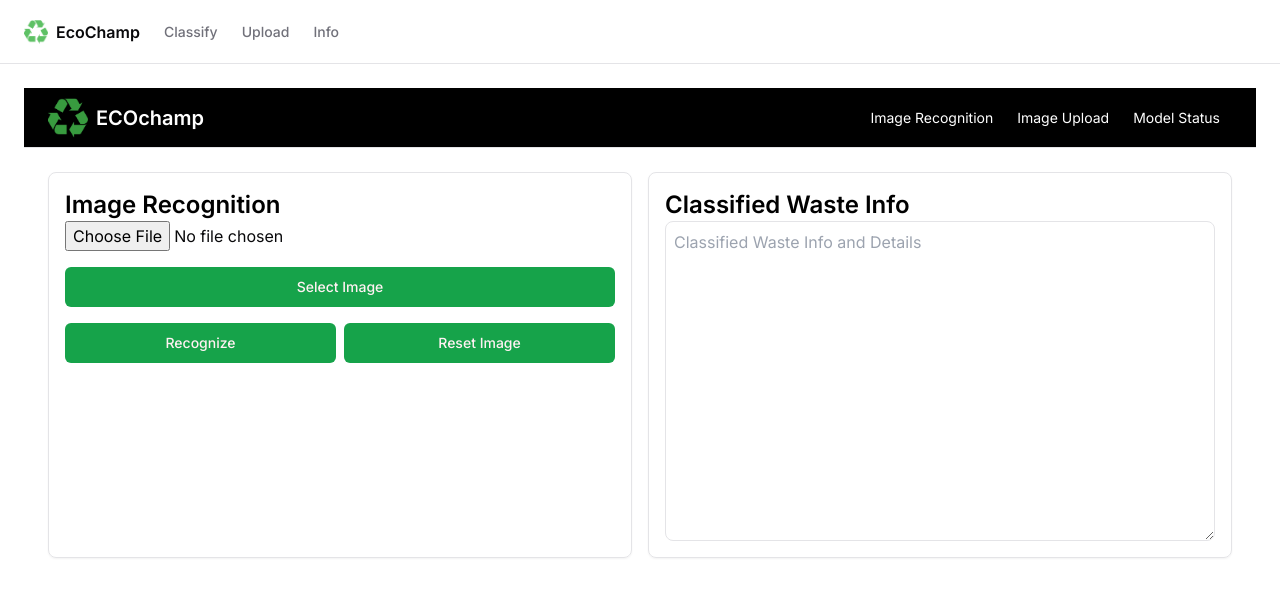
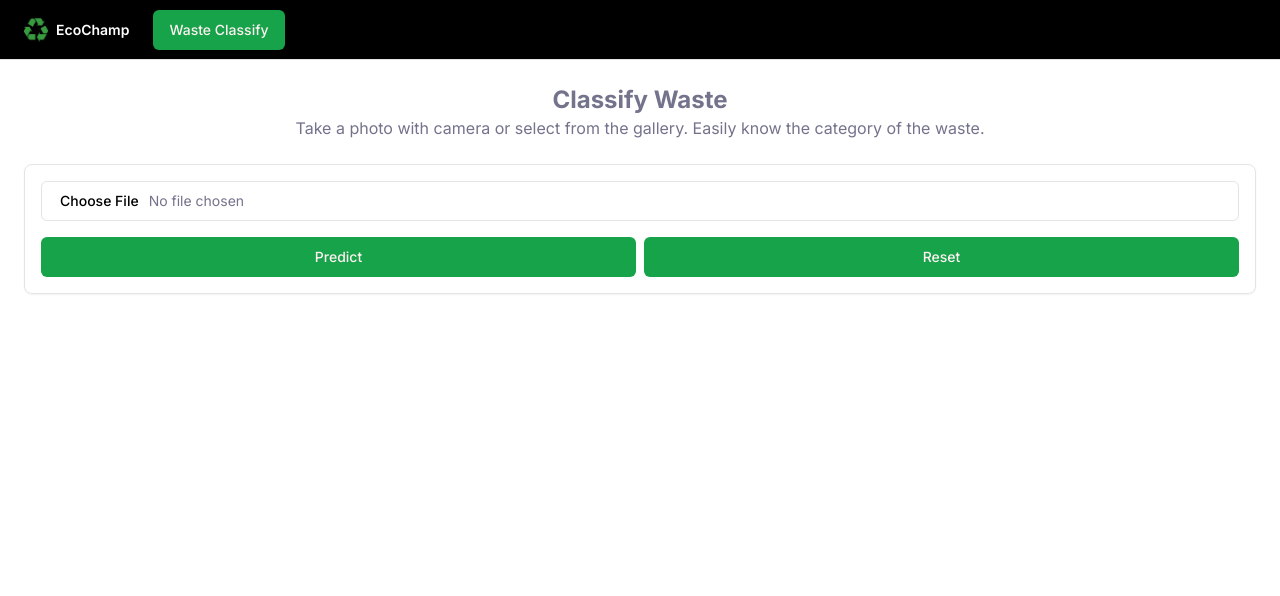
Before and after one commit to chikyung2/comps456f-fyp-2023-alin-3, a Next.js app in the folder frontend/: page /image-recognition in a window 1280 px wide. Shown: the top 596 px of the page. Built offline with nearby package versions, Linux system fonts and the light colour scheme.

Commit message:
updated changes 6/4

```diff
--- a/frontend/package.json
+++ b/frontend/package.json
@@ -19,6 +19,7 @@
     "next": "14.1.4",
     "react": "^18",
     "react-dom": "^18",
+    "react-just-parallax": "^3.1.16",
     "tailwind-merge": "^2.2.2",
     "tailwindcss-animate": "^1.0.7"
   },
--- a/frontend/src/app/globals.css
+++ b/frontend/src/app/globals.css
@@ -6,7 +6,7 @@
 @layer base {
   :root {
     --background: 0 0% 100%;
-    --foreground: 240 10% 3.9%;
+    --foreground: 240 10% 50%;
     --card: 0 0% 100%;
     --card-foreground: 240 10% 3.9%;
     --popover: 0 0% 100%;
@@ -29,7 +29,7 @@
 
   .dark {
     --background: 20 14.3% 4.1%;
-    --foreground: 0 0% 95%;
+    --foreground: 0 0% 50%;
     --card: 24 9.8% 10%;
     --card-foreground: 0 0% 95%;
     --popover: 0 0% 9%;
@@ -48,6 +48,8 @@
     --input: 240 3.7% 15.9%;
     --ring: 142.4 71.8% 29.2%;
   }
+
+
 }
 
 @layer base {
@@ -58,3 +60,7 @@
     @apply bg-background text-foreground;
   }
 }
+
+.div-gap {
+  margin-bottom: 100px;
+}
--- a/frontend/src/app/image-recognition/page.tsx
+++ b/frontend/src/app/image-recognition/page.tsx
@@ -1,56 +1,117 @@
+'use client'
 import Link from "next/link";
-import * as React from "react"
+import Image from "next/image";
 import { Button } from "@/components/ui/button"
-import { Progress } from "@/components/ui/progress"
+import { Image as ImageIcon } from "lucide-react";
+import { Input } from "@/components/ui/input";
+import { Label } from "@/components/ui/label";
+import { Form } from "@/components/ui/form";
+import { ImageUploadForm } from "@/components/ImageUploadForm";
+import { useState } from 'react';
+import { Dropzone } from '@/components/ui/dropzone';
+import {
+  Card,
+  CardContent,
+  CardDescription,
+  CardFooter,
+  CardHeader,
+  CardTitle,
+} from "@/components/ui/card"
 
 export default function Page() {
+  const [selectedImage, setSelectedImage] = useState(null);
+  const [result, setResult] = useState(null);
+  const [image, setImage] = useState(null);
+  const [files, setFiles] = useState<string[]>([]);
+
+  const handleFileChange = (e) => {
+    const file = event.target.files[0];
+    setImage(URL.createObjectURL(file))
+    setSelectedImage(file);
+  }
+
+  const handleSubmit = async () => {
+    if (!selectedImage) return
+
+    const formData = new FormData();
+    formData.append('image', selectedImage);
+
+    try {
+      const response = await fetch('http://127.0.0.1:8080/recognize', {
+        method: 'POST',
+        body: formData
+      });
+
+      const data = await response.json();
+      setResult(data);
+    } catch (error) {
+      console.error('Error uploading image:', error);
+    }
+  }
+
   return (
-        <div className="flex flex-col">
-      <header className="flex h-14 lg:h-[60px] items-center justify-between gap-4 border-b bg-black px-6 dark:bg-black">
-        <Link className="flex items-center gap-2 font-semibold text-white" href="/">
-          <img alt="App Logo" className="h-10 w-10" src="/img/ECOchampC.png" />
-          <span className="text-lg lg:text-xl">ECOchamp</span>
-        </Link>
-        <nav className="flex justify-center">
-          <Link
-            className="rounded-lg px-3 py-2 text-white text-sm transition-all hover:text-gray-900 dark:text-gray-400 dark:hover:text-gray-50"
-            href="/image-recognition"
-          >
-            Image Recognition
-          </Link>
-          <Link
-            className="rounded-lg px-3 py-2 text-white text-sm transition-all hover:text-gray-900 dark:text-gray-400 dark:hover:text-gray-50"
-            href="/upload"
-          >
-            Image Upload
-          </Link>
-          <Link className="rounded-lg px-3 py-2 text-white text-sm dark:text-gray-50" href="/model-status">
-            Model Status
-          </Link>
-        </nav>
-      </header>
-      <main className="flex flex-1 flex-col gap-4 p-4 md:gap-8 md:p-6">
-        <div className="grid md:grid-cols-2 gap-4">
+    <>
+      <div className="flex flex-col items-center">
+        <h1 className="text-lg font-bold md:text-2xl">Classify Waste</h1>
+        <p className="text-md text-foreground text-center">
+          Take a photo with camera or select from the gallery. Easily know the category of the waste.
+        </p>
+      </div>
+
       <div className="border rounded-lg shadow-sm p-4">
-            <h1 className="font-semibold text-2xl text-black">Image Recognition</h1>
         <div className="flex flex-col gap-4">
-              <input type="file" accept="image/x-png,image/jpeg,image/gif"/>
+          {image ? <Image src={image} alt="Selected Image" width={0} height={0} className="w-full h-auto" /> : (
+            <Input type="file" accept=".jpeg, .png" onChange={handleFileChange} />)}
 
-              <Button className="w-full">Select Image</Button>
-              <div className="flex gap-2">
-                <Button className="flex-1">Recognize</Button>
-                <Button className="flex-1">Reset Image</Button>
+          {/* <Button className="w-full">Select Image</Button> */}
+          <div className="flex max-md:flex-col gap-2">
+            <Button type='submit' className="flex-1" onClick={handleSubmit}>Predict</Button>
+            <Button className="flex-1">Reset</Button>
           </div>
         </div>
       </div>
-          <div className="border rounded-lg shadow-sm p-4">
-            <h1 className="font-semibold text-2xl text-black">Classified Waste Info</h1>
-            <div className="flex flex-col gap-4">
-              <textarea className="p-2 border rounded-lg h-80" placeholder="Classified Waste Info and Details" />
+      {/* <ImageUploadForm /> */}
+      {result && (
+        <div>
+          <h2 className="text-xl font-semibold">Result</h2>
+          {/* <pre>{JSON.stringify(result, null, 2)}</pre> */}
+          <Card>
+            <CardHeader>
+              <CardTitle>Recyclable</CardTitle>
+              <CardDescription>Predicted paper bag with 80% confidence</CardDescription>
+            </CardHeader>
+            <CardContent>
+              <p>Recyclable Type: Paper</p>
+              <p>Item: Paper bag (predicted with 80% confidence)</p>
+              <p>Recycling Tips: Remove non-paper materials, Keep dry.</p>
+            </CardContent>
+            <CardFooter>
+              <p>Is it correct?</p>
+            </CardFooter>
+          </Card>
         </div>
-          </div>
-        </div>
-      </main>
-    </div>
+      )}
+      {/* <Dropzone
+        onChange={setFiles}
+        className="w-full"
+        fileExtension="image/*"
+      />
+      {files.map((file) => (
+        <Image key={file} src={files} alt="Uploaded File" width={300} height={300} />
+      ))} */}
+
+
+
+
+
+
+      {/* <div className="border rounded-lg shadow-sm p-4">
+        <h1 className="font-semibold text-2xl text-black">Main page</h1>
+        <img alt="App Logo" className="h-20 w-30" src="/img/ECOchampB.png" />
+        <p className="max-w-prose text-gray-500 text-sm md:text-base/relaxed dark:text-gray-400">
+          ECOchamp is a free web application to.....................
+        </p>
+      </div> */}
+    </>
   );
 }
--- a/frontend/src/app/model-status/page.tsx
+++ /dev/null
@@ -1,39 +0,0 @@
-import Link from "next/link";
-export default function Page() {
-
-    return (
-      <div className="flex flex-col">
-      <header className="flex h-14 lg:h-[60px] items-center justify-between gap-4 border-b bg-black px-6 dark:bg-black">
-        <Link className="flex items-center gap-2 font-semibold text-white" href="/">
-          <img alt="App Logo" className="h-10 w-10" src="/img/ECOchampC.png" />
-          <span className="text-lg lg:text-xl">ECOchamp</span>
-        </Link>
-        <nav className="flex justify-center">
-          <Link
-            className="rounded-lg px-3 py-2 text-white text-sm transition-all hover:text-gray-900 dark:text-gray-400 dark:hover:text-gray-50"
-            href="/image-recognition"
-          >
-            Image Recognition
-          </Link>
-          <Link
-            className="rounded-lg px-3 py-2 text-white text-sm transition-all hover:text-gray-900 dark:text-gray-400 dark:hover:text-gray-50"
-            href="/upload"
-          >
-            Image Upload
-          </Link>
-          <Link className="rounded-lg px-3 py-2 text-white text-sm dark:text-gray-50" href="/model-status">
-            Model Status
-          </Link>
-        </nav>
-      </header>
-      <main className="flex flex-1 flex-col items-center gap-4 p-4 md:gap-8 md:p-6">
-        <h1 className="font-semibold text-2xl text-black">Model Status</h1>
-        <div className="border rounded-lg shadow-sm p-4 w-full max-w-md">
-          <div className="flex flex-col gap-4">
-            """text show model status"""
-          </div>
-        </div>
-      </main>
-    </div>
-    );
-  }
--- a/frontend/src/app/page.tsx
+++ b/frontend/src/app/page.tsx
@@ -19,99 +19,77 @@ import {
 } from "@/components/ui/card"
 
 export default function Home() {
-  const [selectedImage, setSelectedImage] = useState(null);
-  const [result, setResult] = useState(null);
-  const [image, setImage] = useState(null);
-  const [files, setFiles] = useState<string[]>([]);
+  return(
 
-  const handleFileChange = (e) => {
-    const file = event.target.files[0];
-    setImage(URL.createObjectURL(file))
-    setSelectedImage(file);
-  }
+  <div className="flex flex-col items-center justify-center py-8" >
+    <h1 className="text-4xl font-bold mb-4" style={{marginBottom: "50vh", marginTop: "30vh"}} >Transform Waste. Shape the Future.</h1>
 
-  const handleSubmit = async () => {
-    if (!selectedImage) return
+    <div className="flex justify-start w-full max-w-4xl div-gap">
+      <Card className="w-[350px]" style={{marginRight: "150px"}}>
+        <CardHeader>
+          <CardTitle>ECOchamp Web App</CardTitle>
+          <CardDescription>Track your environmental impact and learn how to improve it.</CardDescription>
+        </CardHeader>
+        <CardContent>
+          <ul className="list-disc pl-5 space-y-2">
+            <li>Monitor your carbon footprint</li>
+            <li>Get personalized tips to reduce waste</li>
+            <li>Join challenges to improve your habits</li>
+            <li>Earn rewards for eco-friendly actions</li>
+          </ul>
+        </CardContent>
+        <CardFooter className="flex justify-between">
+          <Button>Start Classify</Button>
+        </CardFooter>
+      </Card>
+      <img
+        alt="ECOchamp Logo"
+        className="mb-8"
+        height="200"
+        src="/img/ECOchampB.png"
+        style={{
+          aspectRatio: "339/200",
+          objectFit: "cover",
+        }}
+        width="339"
+      />
+    </div>
 
-    const formData = new FormData();
-    formData.append('image', selectedImage);
+    <div className="flex justify-start w-full max-w-4xl" >
+      <img
+          alt="ECOchamp Logo"
+          className="mb-8"
+          height="200"
+          src="/img/ECOchampB.png"
+          style={{
+            aspectRatio: "339/200",
+            objectFit: "cover",
+            marginRight: "150px",
+          }}
+          width="339"
+        />
+      <Card className="w-[350px]">
+        <CardHeader>
+          <CardTitle>ECOchamp Web App</CardTitle>
+          <CardDescription>Track your environmental impact and learn how to improve it.</CardDescription>
+        </CardHeader>
+        <CardContent>
+          <ul className="list-disc pl-5 space-y-2">
+            <li>Monitor your carbon footprint</li>
+            <li>Get personalized tips to reduce waste</li>
+            <li>Join challenges to improve your habits</li>
+            <li>Earn rewards for eco-friendly actions</li>
+          </ul>
+        </CardContent>
+        <CardFooter className="flex justify-between">
+          <Button>Start Classify</Button>
+        </CardFooter>
+      </Card>
 
-    try {
-      const response = await fetch('http://127.0.0.1:8080/recognize', {
-        method: 'POST',
-        body: formData
-      });
-
-      const data = await response.json();
-      setResult(data);
-    } catch (error) {
-      console.error('Error uploading image:', error);
-    }
-  }
-
-  return (
-    <>
-      <div className="flex flex-col items-center">
-        <h1 className="text-lg font-bold md:text-2xl">Classify Waste</h1>
-        <p className="text-md text-foreground text-center">
-          Take a photo with camera or select from the gallery. Easily know the category of the waste.
-        </p>
-      </div>
-
-      <div className="border rounded-lg shadow-sm p-4">
-        <div className="flex flex-col gap-4">
-          {image ? <Image src={image} alt="Selected Image" width={0} height={0} className="w-full h-auto" /> : (
-            <Input type="file" accept=".jpeg, .png" onChange={handleFileChange} />)}
-
-          {/* <Button className="w-full">Select Image</Button> */}
-          <div className="flex max-md:flex-col gap-2">
-            <Button type='submit' className="flex-1" onClick={handleSubmit}>Predict</Button>
-            <Button className="flex-1">Reset</Button>
-          </div>
-        </div>
-      </div>
-      {/* <ImageUploadForm /> */}
-      {result && (
-        <div>
-          <h2 className="text-xl font-semibold">Result</h2>
-          {/* <pre>{JSON.stringify(result, null, 2)}</pre> */}
-          <Card>
-            <CardHeader>
-              <CardTitle>Recyclable</CardTitle>
-              <CardDescription>Predicted paper bag with 80% confidence</CardDescription>
-            </CardHeader>
-            <CardContent>
-              <p>Recyclable Type: Paper</p>
-              <p>Item: Paper bag (predicted with 80% confidence)</p>
-              <p>Recycling Tips: Remove non-paper materials, Keep dry.</p>
-            </CardContent>
-            <CardFooter>
-              <p>Is it correct?</p>
-            </CardFooter>
-          </Card>
-        </div>
-      )}
-      {/* <Dropzone
-        onChange={setFiles}
-        className="w-full"
-        fileExtension="image/*"
-      />
-      {files.map((file) => (
-        <Image key={file} src={files} alt="Uploaded File" width={300} height={300} />
-      ))} */}
+    </div>
+  </div>
 
 
 
-
-
-
-      {/* <div className="border rounded-lg shadow-sm p-4">
-        <h1 className="font-semibold text-2xl text-black">Main page</h1>
-        <img alt="App Logo" className="h-20 w-30" src="/img/ECOchampB.png" />
-        <p className="max-w-prose text-gray-500 text-sm md:text-base/relaxed dark:text-gray-400">
-          ECOchamp is a free web application to.....................
-        </p>
-      </div> */}
-    </>
-  );
+  )
 }
--- a/frontend/src/app/upload/page.tsx
+++ /dev/null
@@ -1,54 +0,0 @@
-import Link from "next/link";
-import * as React from "react"
-import { Button } from "@/components/ui/button"
-import { Progress } from "@/components/ui/progress"
-
-
-export default function Page() {
-
-    return (
-      <div className="flex flex-col">
-      <header className="flex h-14 lg:h-[60px] items-center justify-between gap-4 border-b bg-black px-6 dark:bg-black">
-        <Link className="flex items-center gap-2 font-semibold text-white" href="/">
-          <img alt="App Logo" className="h-10 w-10" src="/img/ECOchampC.png" />
-          <span className="text-lg lg:text-xl">ECOchamp</span>
-        </Link>
-        <nav className="flex justify-center">
-          <Link
-            className="rounded-lg px-3 py-2 text-white text-sm transition-all hover:text-gray-900 dark:text-gray-400 dark:hover:text-gray-50"
-            href="/image-recognition"
-          >
-            Image Recognition
-          </Link>
-          <Link
-            className="rounded-lg px-3 py-2 text-white text-sm transition-all hover:text-gray-900 dark:text-gray-400 dark:hover:text-gray-50"
-            href="/upload"
-          >
-            Image Upload
-          </Link>
-          <Link className="rounded-lg px-3 py-2 text-white text-sm dark:text-gray-50" href="/model-status">
-            Model Status
-          </Link>
-        </nav>
-      </header>
-      <main className="flex flex-1 flex-col gap-4 p-4 md:gap-8 md:p-6">
-        <div className="grid md:grid-cols-2 gap-4">
-          <div className="border rounded-lg shadow-sm p-4">
-            <h1 className="font-semibold text-2xl text-black">Image Upload</h1>
-            <div className="flex flex-col gap-4">
-              <input type="file" accept="image/x-png,image/jpeg,image/gif"/>
-
-              <Button className="w-full">Upload</Button>
-            </div>
-          </div>
-          <div className="border rounded-lg shadow-sm p-4">
-            <h1 className="font-semibold text-2xl text-black">Classified Waste Info</h1>
-            <div className="flex flex-col gap-4">
-              <textarea className="p-2 border rounded-lg h-80" placeholder="Classified Waste Info and Details" />
-            </div>
-          </div>
-        </div>
-      </main>
-    </div>
-    );
-  }
--- a/frontend/src/components/Header.tsx
+++ b/frontend/src/components/Header.tsx
@@ -9,37 +9,23 @@ import { Menu } from 'lucide-react'
 export const Header = () => {
     return (
         <div className="flex flex-col">
-            <header className='sticky top-0 flex h-16 items-center gap-4 border-b bg-background px-4 md:px-6'>
+            <header className="flex h-14 lg:h-[60px] items-center justify-between gap-4 border-b bg-black px-6 dark:bg-black">
                 <nav className="hidden flex-col gap-6 text-lg font-medium md:flex md:flex-row md:items-center md:gap-5 md:text-sm lg:gap-6">
-                    <Link href="/" className="flex items-center gap-2 text-lg font-semibold md:text-base">
+                    <Link href="/" className="flex items-center gap-2 font-semibold text-white">
                         <div className='relative w-6 h-6'>
                             <Image src='/img/ECOchampC.png' alt='EcoChamp' fill />
                         </div>
                         {/* <Package2 className="h-6 w-6" /> */}
                         <span className="">EcoChamp</span>
                     </Link>
-                    <Link
-                        href="/image-recognition"
-                        className="text-muted-foreground transition-colors hover:text-foreground"
-                    >
-                        Classify
-                    </Link>
-                    <Link
-                        href="#"
-                        className="text-muted-foreground transition-colors hover:text-foreground"
-                    >
-                        Upload
-                    </Link>
-                    <Link
-                        href="#"
-                        className="text-muted-foreground transition-colors hover:text-foreground"
-                    >
-                        Info
-                    </Link>
+                    <Button asChild className="ml-auto">
+                        <Link href="/image-recognition">Waste Classify</Link>
+                    </Button>
+
                 </nav>
 
                 <div className="flex-col gap-6 text-md font-medium md:hidden md:flex-row md:items-center md:gap-5 md:text-sm">
-                    <Link href="/" className="flex items-center gap-2 text-md font-semibold">
+                    <Link href="/" className="flex items-center gap-2 text-md font-semibold text-white">
                         <div className='relative w-6 h-6'>
                             <Image src='/img/ECOchampC.png' alt='EcoChamp' fill />
                         </div>
@@ -62,19 +48,7 @@ export const Header = () => {
                     <SheetContent side="right">
                         <nav className="grid gap-6 text-lg font-medium">
                             <Link href="#" className="hover:text-foreground">
-                                Classify
-                            </Link>
-                            <Link
-                                href="#"
-                                className="text-muted-foreground hover:text-foreground"
-                            >
-                                Upload
-                            </Link>
-                            <Link
-                                href="#"
-                                className="text-muted-foreground hover:text-foreground"
-                            >
-                                Info
+                                Waste Classify
                             </Link>
                         </nav>
                     </SheetContent>
```
Also changed, not shown: 1 other file (tests, documents, lock files or other folders). Lines whose indentation alone changed are shown as unchanged.
